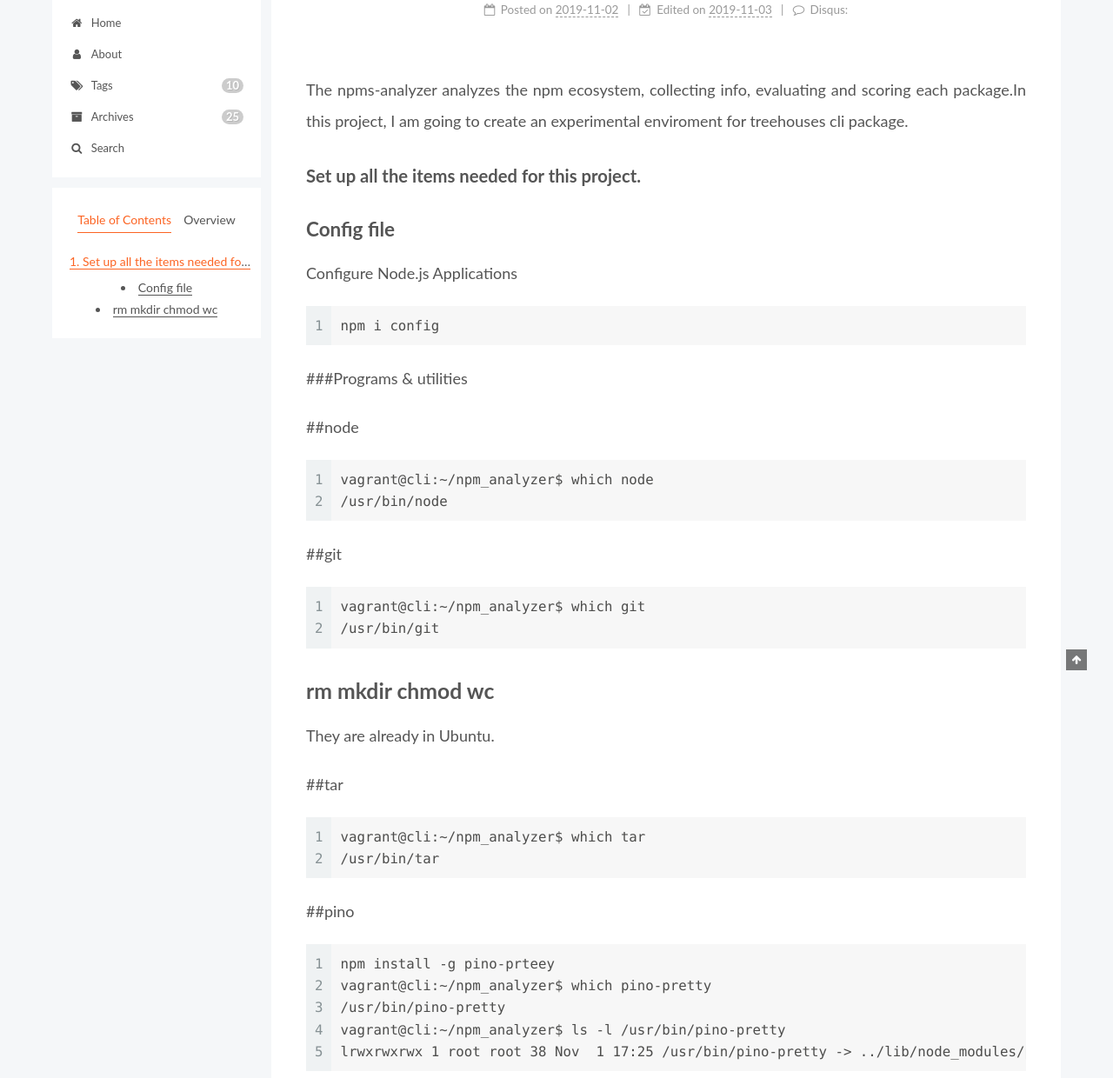
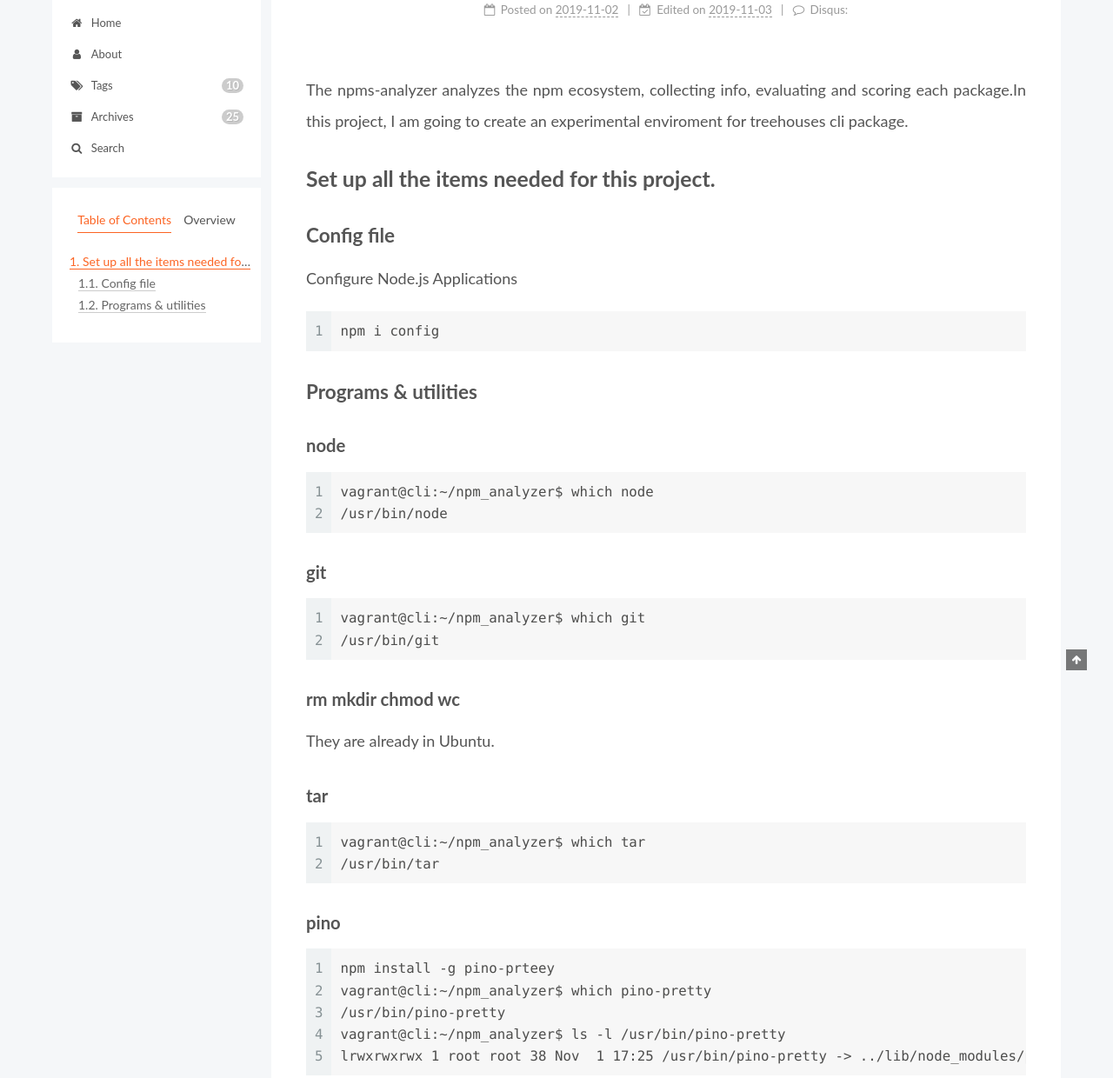
Before and after one commit to vmnet8/vmnet8.github.io, a plain HTML site: page 2019/11/02/npms-analyzer-project-part-1/index.html in a window 1280 px wide. Shown: the part 129-1369 px from the top of the page at 87% size. Drawn offline with Linux system fonts and the light colour scheme; some packages are replaced by stand-ins of ours; a script that the page names is missing.

Commit message:
Site updated: 2019-11-03 22:37:29

```diff
--- a/2019/11/02/npms-analyzer-project-part-1/index.html
+++ b/2019/11/02/npms-analyzer-project-part-1/index.html
@@ -64,7 +64,7 @@
 <meta property="og:site_name" content="Anna X">
 <meta property="og:description" content="The npms-analyzer analyzes the npm ecosystem, collecting info, evaluating and scoring each package.In this project, I am going to create an experimental enviroment for treehouses cli package. Set up a">
 <meta property="og:locale" content="en">
-<meta property="og:updated_time" content="2019-11-04T00:25:51.660Z">
+<meta property="og:updated_time" content="2019-11-04T06:37:13.492Z">
 <meta name="twitter:card" content="summary">
   <link rel="canonical" href="https://vmnet8.github.io/2019/11/02/npms-analyzer-project-part-1/">
 
@@ -324,7 +324,7 @@
                   <i class="fa fa-calendar-check-o"></i>
                 </span>
                 <span class="post-meta-item-text">Edited on</span>
-                <time title="Modified: 2019-11-03 16:25:51" itemprop="dateModified" datetime="2019-11-03T16:25:51-08:00">2019-11-03</time>
+                <time title="Modified: 2019-11-03 22:37:13" itemprop="dateModified" datetime="2019-11-03T22:37:13-08:00">2019-11-03</time>
               </span>
 
 
@@ -363,20 +363,15 @@
 
 
         <p>The npms-analyzer analyzes the npm ecosystem, collecting info, evaluating and scoring each package.In this project, I am going to create an experimental enviroment for treehouses cli package.</p>
-<h4 id="Set-up-all-the-items-needed-for-this-project"><a href="#Set-up-all-the-items-needed-for-this-project" class="headerlink" title="Set up all the items needed for this project."></a>Set up all the items needed for this project.</h4><h3 id="Config-file"><a href="#Config-file" class="headerlink" title="Config file"></a>Config file</h3><p>Configure Node.js Applications</p>
+<h2 id="Set-up-all-the-items-needed-for-this-project"><a href="#Set-up-all-the-items-needed-for-this-project" class="headerlink" title="Set up all the items needed for this project."></a>Set up all the items needed for this project.</h2><h3 id="Config-file"><a href="#Config-file" class="headerlink" title="Config file"></a>Config file</h3><p>Configure Node.js Applications</p>
 <figure class="highlight plain"><table><tr><td class="gutter"><pre><span class="line">1</span><br></pre></td><td class="code"><pre><span class="line">npm i config</span><br></pre></td></tr></table></figure>
 
-<p>###Programs &amp; utilities</p>
-<p>##node</p>
-<figure class="highlight plain"><table><tr><td class="gutter"><pre><span class="line">1</span><br><span class="line">2</span><br></pre></td><td class="code"><pre><span class="line">vagrant@cli:~/npm_analyzer$ which node</span><br><span class="line">/usr/bin/node</span><br></pre></td></tr></table></figure>
+<h3 id="Programs-amp-utilities"><a href="#Programs-amp-utilities" class="headerlink" title="Programs &amp; utilities"></a>Programs &amp; utilities</h3><h4 id="node"><a href="#node" class="headerlink" title="node"></a>node</h4><figure class="highlight plain"><table><tr><td class="gutter"><pre><span class="line">1</span><br><span class="line">2</span><br></pre></td><td class="code"><pre><span class="line">vagrant@cli:~/npm_analyzer$ which node</span><br><span class="line">/usr/bin/node</span><br></pre></td></tr></table></figure>
 
-<p>##git</p>
-<figure class="highlight plain"><table><tr><td class="gutter"><pre><span class="line">1</span><br><span class="line">2</span><br></pre></td><td class="code"><pre><span class="line">vagrant@cli:~/npm_analyzer$ which git</span><br><span class="line">/usr/bin/git</span><br></pre></td></tr></table></figure>
-<h2 id="rm-mkdir-chmod-wc"><a href="#rm-mkdir-chmod-wc" class="headerlink" title="rm mkdir chmod wc"></a>rm mkdir chmod wc</h2><p>They are already in Ubuntu.</p>
-<p>##tar</p>
-<figure class="highlight plain"><table><tr><td class="gutter"><pre><span class="line">1</span><br><span class="line">2</span><br></pre></td><td class="code"><pre><span class="line">vagrant@cli:~/npm_analyzer$ which tar</span><br><span class="line">/usr/bin/tar</span><br></pre></td></tr></table></figure>
-<p>##pino</p>
-<figure class="highlight plain"><table><tr><td class="gutter"><pre><span class="line">1</span><br><span class="line">2</span><br><span class="line">3</span><br><span class="line">4</span><br><span class="line">5</span><br></pre></td><td class="code"><pre><span class="line">npm install -g pino-prteey</span><br><span class="line">vagrant@cli:~/npm_analyzer$ which pino-pretty</span><br><span class="line">/usr/bin/pino-pretty</span><br><span class="line">vagrant@cli:~/npm_analyzer$ ls -l /usr/bin/pino-pretty</span><br><span class="line">lrwxrwxrwx 1 root root 38 Nov  1 17:25 /usr/bin/pino-pretty -&gt; ../lib/node_modules/pino-pretty/bin.js</span><br></pre></td></tr></table></figure>
+<h4 id="git"><a href="#git" class="headerlink" title="git"></a>git</h4><figure class="highlight plain"><table><tr><td class="gutter"><pre><span class="line">1</span><br><span class="line">2</span><br></pre></td><td class="code"><pre><span class="line">vagrant@cli:~/npm_analyzer$ which git</span><br><span class="line">/usr/bin/git</span><br></pre></td></tr></table></figure>
+<h4 id="rm-mkdir-chmod-wc"><a href="#rm-mkdir-chmod-wc" class="headerlink" title="rm mkdir chmod wc"></a>rm mkdir chmod wc</h4><p>They are already in Ubuntu.</p>
+<h4 id="tar"><a href="#tar" class="headerlink" title="tar"></a>tar</h4><figure class="highlight plain"><table><tr><td class="gutter"><pre><span class="line">1</span><br><span class="line">2</span><br></pre></td><td class="code"><pre><span class="line">vagrant@cli:~/npm_analyzer$ which tar</span><br><span class="line">/usr/bin/tar</span><br></pre></td></tr></table></figure>
+<h4 id="pino"><a href="#pino" class="headerlink" title="pino"></a>pino</h4><figure class="highlight plain"><table><tr><td class="gutter"><pre><span class="line">1</span><br><span class="line">2</span><br><span class="line">3</span><br><span class="line">4</span><br><span class="line">5</span><br></pre></td><td class="code"><pre><span class="line">npm install -g pino-prteey</span><br><span class="line">vagrant@cli:~/npm_analyzer$ which pino-pretty</span><br><span class="line">/usr/bin/pino-pretty</span><br><span class="line">vagrant@cli:~/npm_analyzer$ ls -l /usr/bin/pino-pretty</span><br><span class="line">lrwxrwxrwx 1 root root 38 Nov  1 17:25 /usr/bin/pino-pretty -&gt; ../lib/node_modules/pino-pretty/bin.js</span><br></pre></td></tr></table></figure>
 
 <p>to be contiuned</p>
 
@@ -467,7 +462,7 @@
 
       <!--noindex-->
       <div class="post-toc-wrap sidebar-panel">
-          <div class="post-toc motion-element"><ol class="nav"><li class="nav-item nav-level-4"><a class="nav-link" href="#Set-up-all-the-items-needed-for-this-project"><span class="nav-number">1.</span> <span class="nav-text">Set up all the items needed for this project.</span></a></li></ol></li><li class="nav-item nav-level-3"><a class="nav-link" href="#Config-file"><span class="nav-number"></span> <span class="nav-text">Config file</span></a></li></ol></li><li class="nav-item nav-level-2"><a class="nav-link" href="#rm-mkdir-chmod-wc"><span class="nav-number"></span> <span class="nav-text">rm mkdir chmod wc</span></a></div>
+          <div class="post-toc motion-element"><ol class="nav"><li class="nav-item nav-level-2"><a class="nav-link" href="#Set-up-all-the-items-needed-for-this-project"><span class="nav-number">1.</span> <span class="nav-text">Set up all the items needed for this project.</span></a><ol class="nav-child"><li class="nav-item nav-level-3"><a class="nav-link" href="#Config-file"><span class="nav-number">1.1.</span> <span class="nav-text">Config file</span></a></li><li class="nav-item nav-level-3"><a class="nav-link" href="#Programs-amp-utilities"><span class="nav-number">1.2.</span> <span class="nav-text">Programs &amp; utilities</span></a><ol class="nav-child"><li class="nav-item nav-level-4"><a class="nav-link" href="#node"><span class="nav-number">1.2.1.</span> <span class="nav-text">node</span></a></li><li class="nav-item nav-level-4"><a class="nav-link" href="#git"><span class="nav-number">1.2.2.</span> <span class="nav-text">git</span></a></li><li class="nav-item nav-level-4"><a class="nav-link" href="#rm-mkdir-chmod-wc"><span class="nav-number">1.2.3.</span> <span class="nav-text">rm mkdir chmod wc</span></a></li><li class="nav-item nav-level-4"><a class="nav-link" href="#tar"><span class="nav-number">1.2.4.</span> <span class="nav-text">tar</span></a></li><li class="nav-item nav-level-4"><a class="nav-link" href="#pino"><span class="nav-number">1.2.5.</span> <span class="nav-text">pino</span></a></li></ol></li></ol></li></ol></div>
 
       </div>
       <!--/noindex-->
--- a/atom.xml
+++ b/atom.xml
@@ -6,7 +6,7 @@
   <link href="/atom.xml" rel="self"/>
 
   <link href="https://vmnet8.github.io/"/>
-  <updated>2019-11-04T00:25:51.660Z</updated>
+  <updated>2019-11-04T06:37:13.492Z</updated>
   <id>https://vmnet8.github.io/</id>
 
   <author>
@@ -21,7 +21,7 @@
     <link href="https://vmnet8.github.io/2019/11/02/npms-analyzer-project-part-1/"/>
     <id>https://vmnet8.github.io/2019/11/02/npms-analyzer-project-part-1/</id>
     <published>2019-11-03T06:03:48.000Z</published>
-    <updated>2019-11-04T00:25:51.660Z</updated>
+    <updated>2019-11-04T06:37:13.492Z</updated>
 
     <summary type="html">
 
--- a/css/main.css
+++ b/css/main.css
@@ -1156,7 +1156,7 @@ pre .javascript .function {
 }
 .links-of-author a::before,
 .links-of-author span.exturl::before {
-  background: #8c3c83;
+  background: #744283;
   border-radius: 50%;
   content: ' ';
   display: inline-block;
```
Also changed, not shown: index.html (+8 -13 lines), search.xml (+1 -1 lines).
